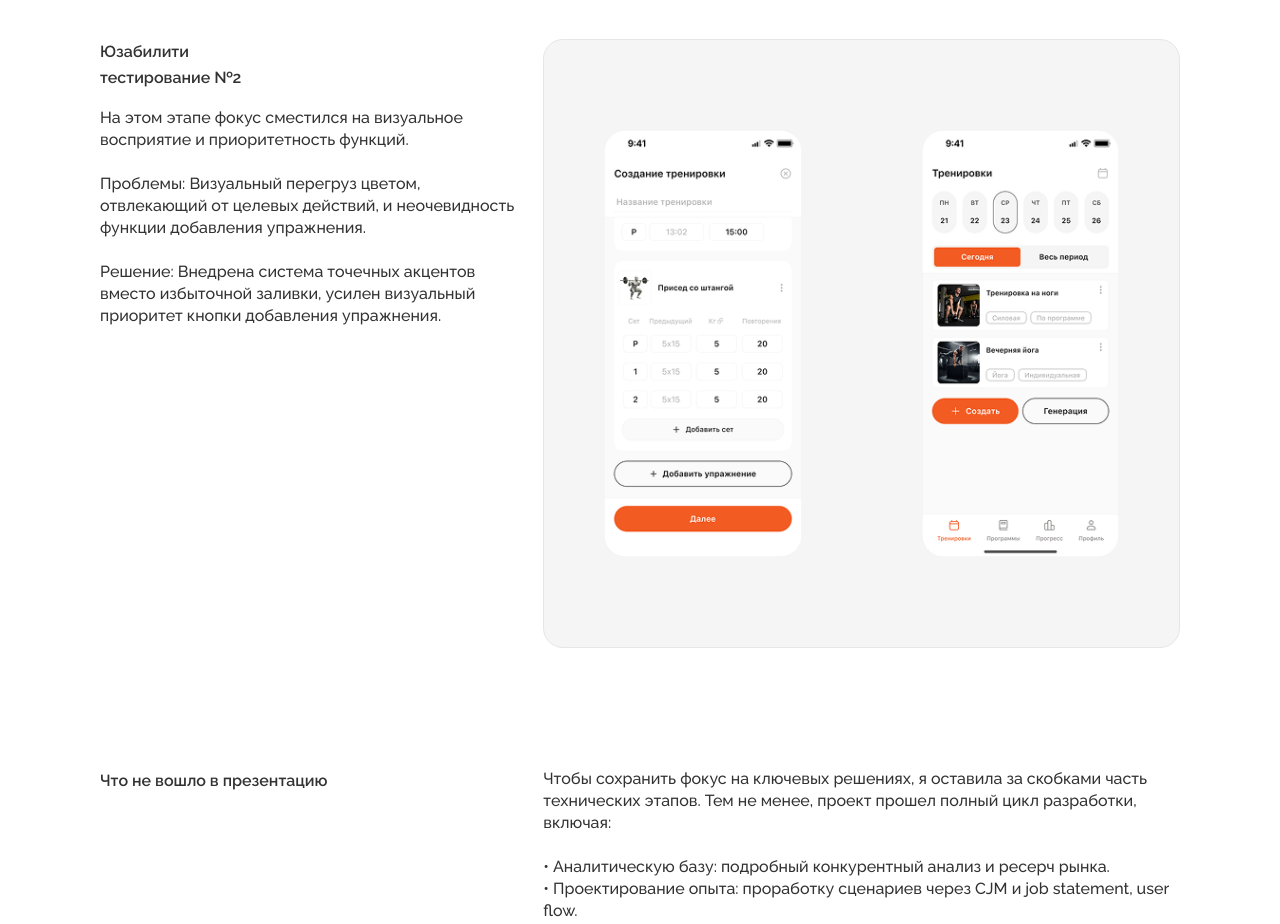
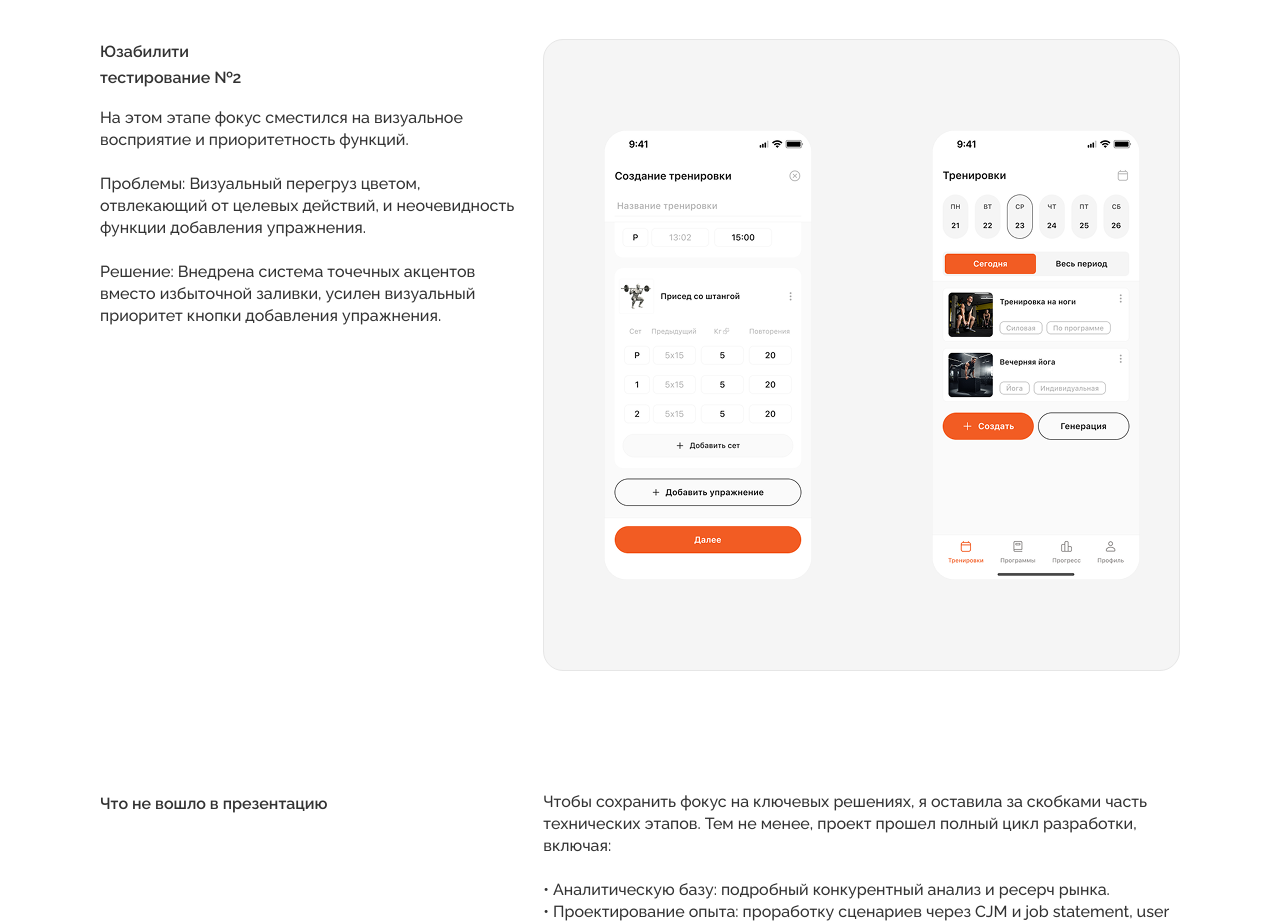
Before and after one commit to GrPugaguga/uxiustina, a Next.js app: page /liftup in a window 1280 px wide. Shown: the part 7200-8124 px from the top of the page. Built offline with nearby package versions, Linux system fonts and the light colour scheme.

Commit message:
fix: fix ustest2 images

```diff
--- a/app/liftup/sections/UsableSecondTest.tsx
+++ b/app/liftup/sections/UsableSecondTest.tsx
@@ -1,4 +1,5 @@
-import { BlockText, PrivacyText, RowImage } from "@/ui-kit";
+import Image from "next/image";
+import { BlockText, PrivacyText } from "@/ui-kit";
 
 
 export default function UsableSecondTest() {
@@ -23,14 +24,22 @@ export default function UsableSecondTest() {
                 </BlockText>
             </div>
             <div className="col-span-3 bg-grey-bg-primary border border-grey-stroke rounded-[20px] px-15 py-22.5 flex items-center justify-center">
-                <RowImage
-                    images={[
-                        "/image/LiftUp/sections/secondtest/4 1.png",
-                        "/image/LiftUp/sections/secondtest/2 4.png"
-                    ]}
-                    cols={2}
-                    gap={120}
-                />
+                <div className="flex gap-30">
+                    <Image
+                        src="/image/LiftUp/sections/secondtest/4 1.png"
+                        alt="Second test 1"
+                        width={208}
+                        height={450}
+                        className="w-52 h-112.5"
+                    />
+                    <Image
+                        src="/image/LiftUp/sections/secondtest/2 4.png"
+                        alt="Second test 2"
+                        width={208}
+                        height={450}
+                        className="w-52 h-112.5"
+                    />
+                </div>
             </div>
         </div>
     </>
```
